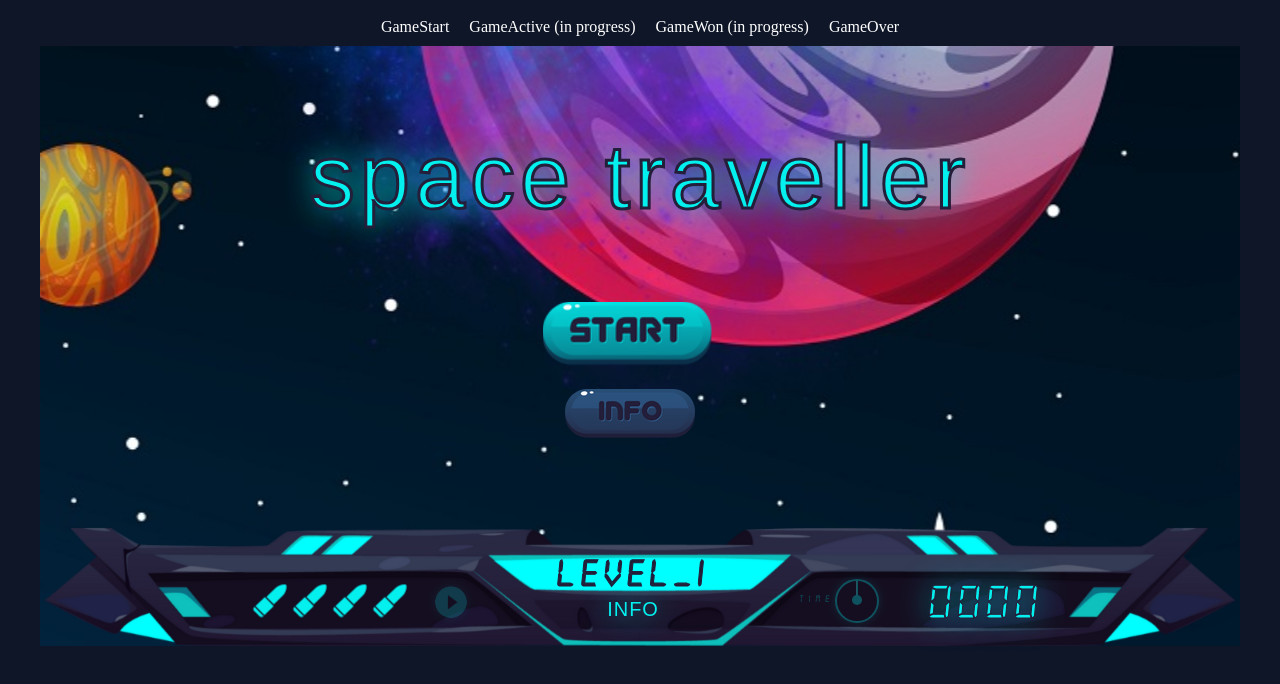
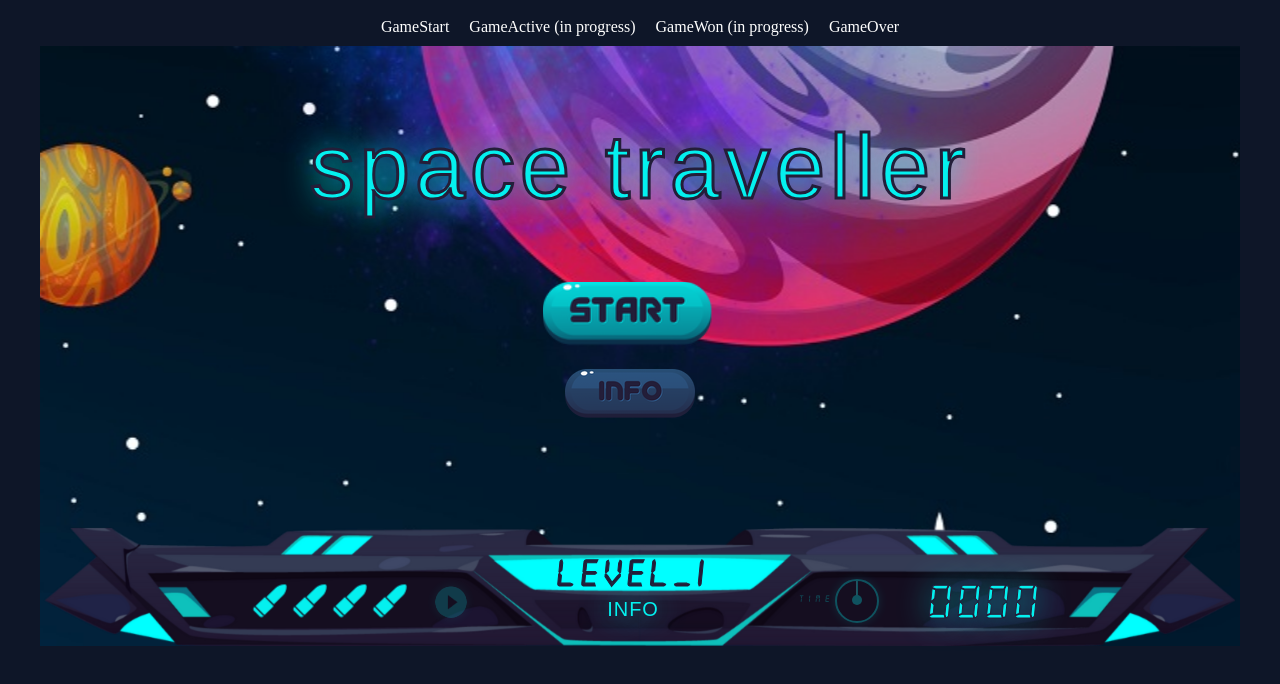
Before and after one commit to meljaszuk/SpaceTraveler-Game-in-React, a React (Create React App) app: page / in a window 1280 px wide. Shown: the top 684 px of the page. Built offline with nearby package versions, Linux system fonts and the light colour scheme; a web font is replaced by a local one.

Commit message:
adjust padding for new design

```diff
--- a/src/components/Title/Title.module.scss
+++ b/src/components/Title/Title.module.scss
@@ -23,7 +23,7 @@
 }
 
 .general {
-  padding: 80px;
+  padding: 70px;
   font-family: $font;
   letter-spacing: 5px;
   font-size: 90px;
```
